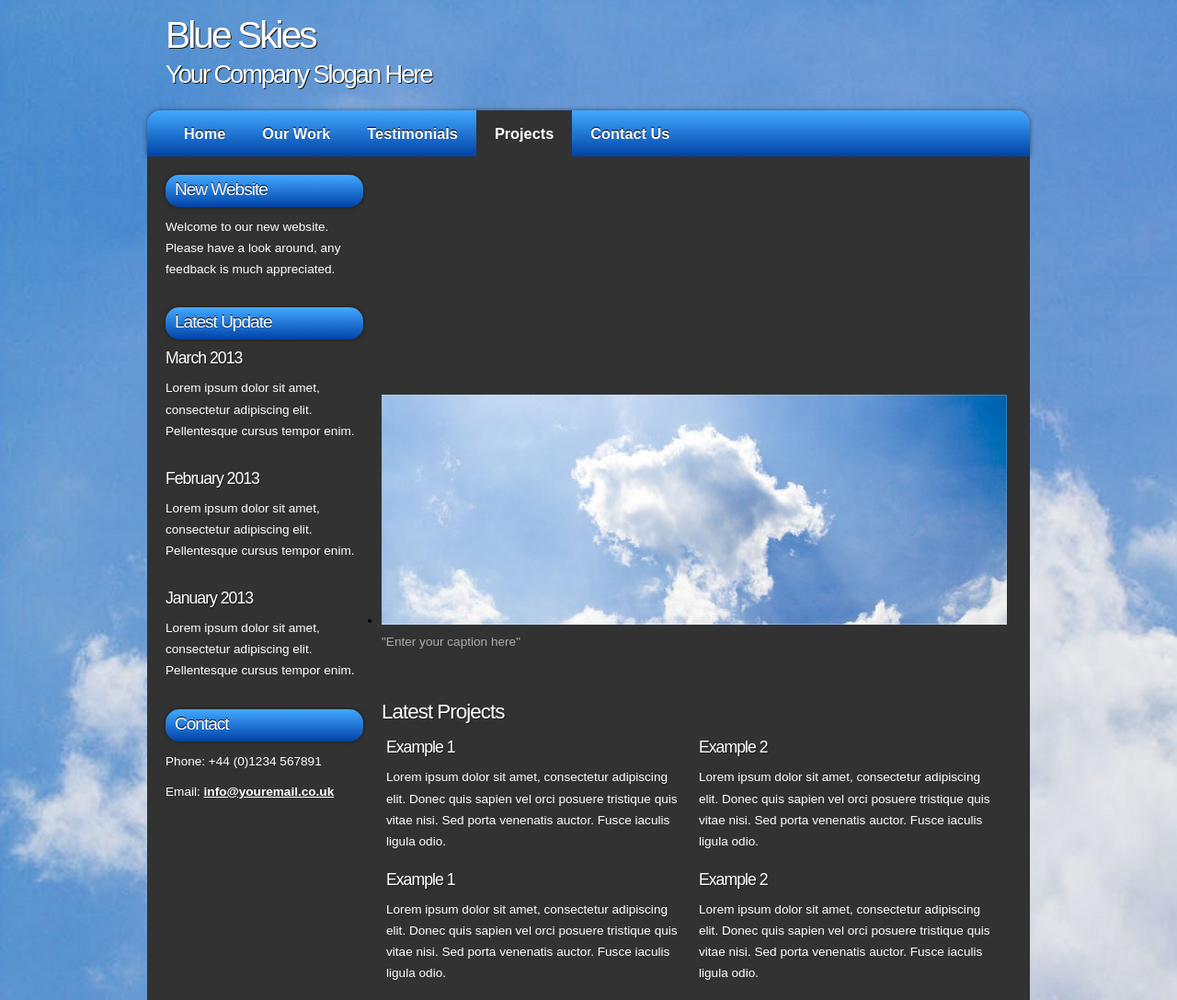
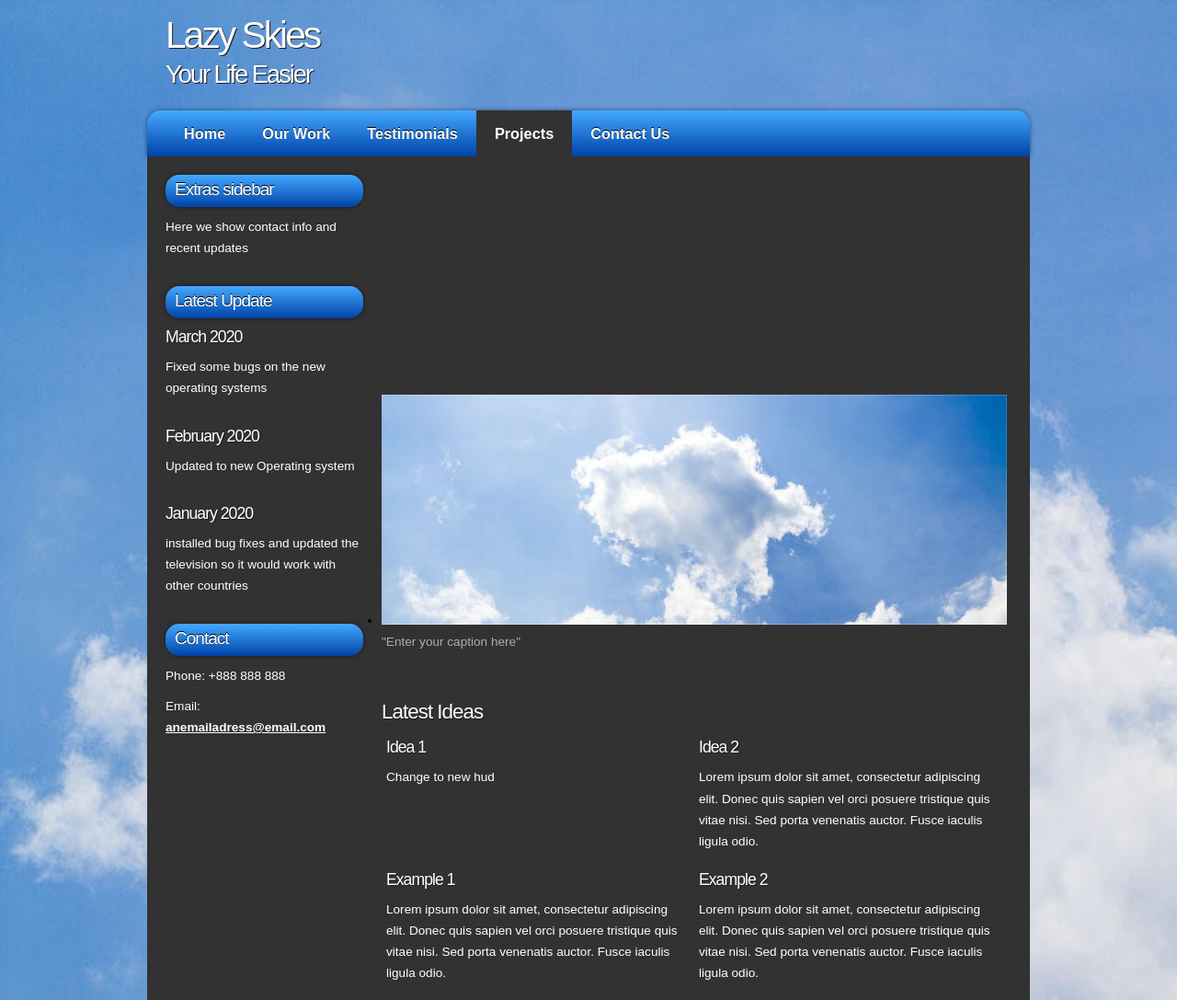
Before and after one commit to Btang516/Btang516.github.io, a plain HTML site: page projects.html in a window 1280 px wide. Shown: the top 1087 px of the page at 92% size. Drawn offline with Linux system fonts and the light colour scheme.

Commit message:
changed other pages

```diff
--- a/projects.html
+++ b/projects.html
@@ -2,7 +2,7 @@
 <html xmlns="http://www.w3.org/1999/xhtml" xml:lang="en">
 
 <head>
-  <title>ARaynorDesign Template</title>
+  <title>Lazy Skies</title>
   <meta name="description" content="free website template" />
   <meta name="keywords" content="enter your keywords here" />
   <meta http-equiv="content-type" content="text/html; charset=utf-8" />
@@ -17,10 +17,10 @@
     <div id="header">
 	  <div id="banner">
 	    <div id="welcome">
-	      <h1>Blue Skies</h1>
+	      <h1>Lazy Skies</h1>
 	    </div><!--close welcome-->
 	    <div id="welcome_slogan">
-	      <h1>Your Company Slogan Here</h1>
+	      <h1>Your Life Easier</h1>
 	    </div><!--close welcome_slogan-->
 	  </div><!--close banner-->
     </div><!--close header-->
@@ -40,34 +40,34 @@
 	  <div class="sidebar_container">
 		<div class="sidebar">
           <div class="sidebar_item">
-            <h2>New Website</h2>
-            <p>Welcome to our new website. Please have a look around, any feedback is much appreciated.</p>
+            <h2>Extras sidebar</h2>
+            <p>Here we show contact info and recent updates</p>
           </div><!--close sidebar_item-->
         </div><!--close sidebar-->
 		<div class="sidebar">
           <div class="sidebar_item">
             <h2>Latest Update</h2>
-            <h3>March 2013</h3>
-            <p>Lorem ipsum dolor sit amet, consectetur adipiscing elit. Pellentesque cursus tempor enim.</p>
+            <h3>March 2020</h3>
+            <p>Fixed some bugs on the new operating systems</p>
 		  </div><!--close sidebar_item-->
         </div><!--close sidebar-->
 		<div class="sidebar">
           <div class="sidebar_item">
-            <h3>February 2013</h3>
-            <p>Lorem ipsum dolor sit amet, consectetur adipiscing elit. Pellentesque cursus tempor enim.</p>
+            <h3>February 2020</h3>
+            <p>Updated to new Operating system</p>
 		  </div><!--close sidebar_item-->
         </div><!--close sidebar-->
 		<div class="sidebar">
           <div class="sidebar_item">
-            <h3>January 2013</h3>
-            <p>Lorem ipsum dolor sit amet, consectetur adipiscing elit. Pellentesque cursus tempor enim.</p>
+            <h3>January 2020</h3>
+            <p>installed bug fixes and updated the television so it would work with other countries</p>
 		  </div><!--close sidebar_item-->
         </div><!--close sidebar-->
         <div class="sidebar">
           <div class="sidebar_item">
             <h2>Contact</h2>
-            <p>Phone: +44 (0)1234 567891</p>
-            <p>Email: <a href="mailto:info@youremail.co.uk">info@youremail.co.uk</a></p>
+            <p>Phone: +888 888 888</p>
+            <p>Email: <a href="mailto:anemailadress@email.com">anemailadress@email.com</a></p>
           </div><!--close sidebar_item-->
         </div><!--close sidebar-->
        </div><!--close sidebar_container-->
@@ -82,13 +82,13 @@
 
       <div id="content">
         <div class="content_item">
-          <h2>Latest Projects</h2>
+          <h2>Latest Ideas</h2>
             <div class="content_container">
-			  <h3>Example 1</h3>
-			  <p>Lorem ipsum dolor sit amet, consectetur adipiscing elit. Donec quis sapien vel orci posuere tristique quis vitae nisi. Sed porta venenatis auctor. Fusce iaculis ligula odio.</p>
+			  <h3>Idea 1</h3>
+			  <p>Change to new hud</p>
             </div><!--close content_container-->
             <div class="content_container">
-			  <h3>Example 2</h3>
+			  <h3>Idea 2</h3>
 			  <p>Lorem ipsum dolor sit amet, consectetur adipiscing elit. Donec quis sapien vel orci posuere tristique quis vitae nisi. Sed porta venenatis auctor. Fusce iaculis ligula odio.</p>
 			</div><!--close content_container-->
             <div class="content_container">
```
Also changed, not shown: testimonials.html (+7 -7 lines).
